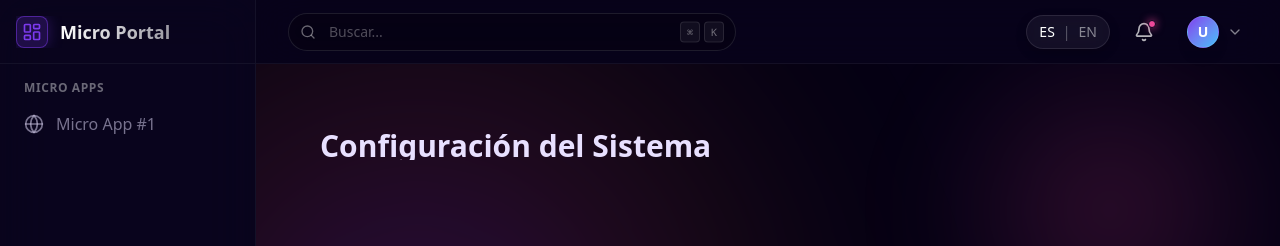
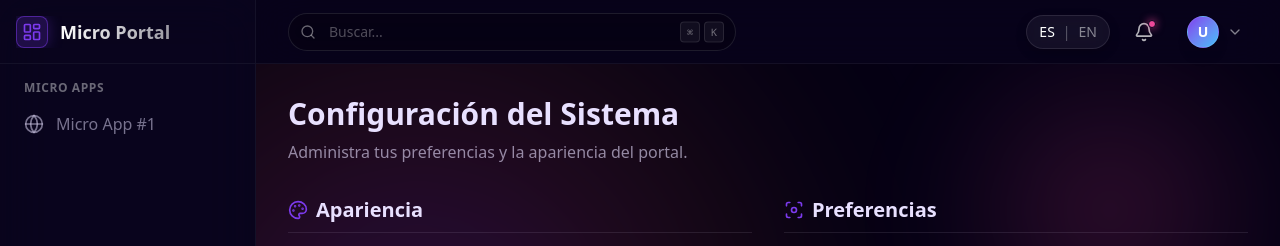
Before and after one commit to Yosoyahau/microapps-portal, a Next.js app: page /settings in a window 1280 px wide. Shown: the top 246 px of the page. Built offline with nearby package versions, Linux system fonts and the light colour scheme; no server answers.

Commit message:
Corregir diseño de config

```diff
--- a/src/app/(dashboard)/settings/page.tsx
+++ b/src/app/(dashboard)/settings/page.tsx
@@ -43,18 +43,15 @@ export default function SettingsPage() {
   ] as const;
 
   return (
-    <div
-      className="absolute inset-0 w-full h-full p-4 sm:p-6 lg:p-8 overflow-y-auto"
-      onClick={(e) => {
-        if (e.target === e.currentTarget) {
-          window.location.href = '/';
-        }
-      }}
-    >
-      <div className="w-full max-w-5xl mx-auto space-y-8 pb-12 animate-in fade-in slide-in-from-bottom-4 duration-500">
-        <div className="pointer-events-none">
-          <h1 className="text-3xl font-bold text-base-content mb-2 pointer-events-auto inline-block">{t.title}</h1>
-          <p className="text-base-content/60 pointer-events-auto">{t.subtitle}</p>
+    <>
+      <div
+        className="fixed inset-0 z-0 cursor-pointer"
+        onClick={() => window.location.href = '/'}
+      />
+      <div className="w-full max-w-5xl mx-auto space-y-8 pb-12 animate-in fade-in slide-in-from-bottom-4 duration-500 relative z-10">
+        <div>
+          <h1 className="text-3xl font-bold text-base-content mb-2">{t.title}</h1>
+          <p className="text-base-content/60">{t.subtitle}</p>
         </div>
 
       <div className="grid grid-cols-1 lg:grid-cols-2 gap-8">
@@ -198,6 +195,6 @@ export default function SettingsPage() {
 
       </div>
     </div>
-    </div>
+    </>
   );
 }
```
